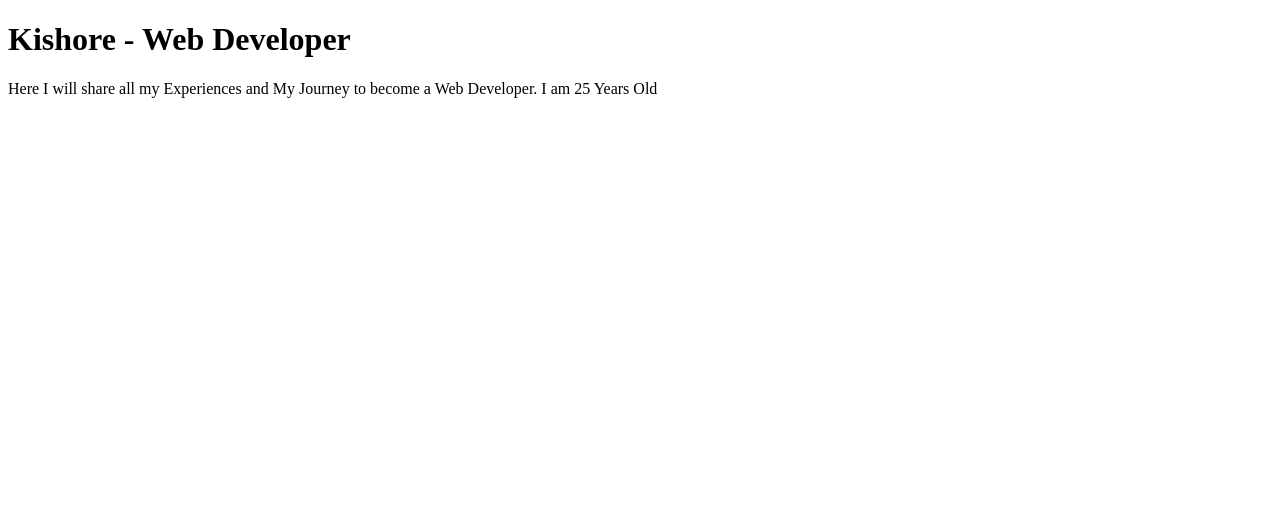
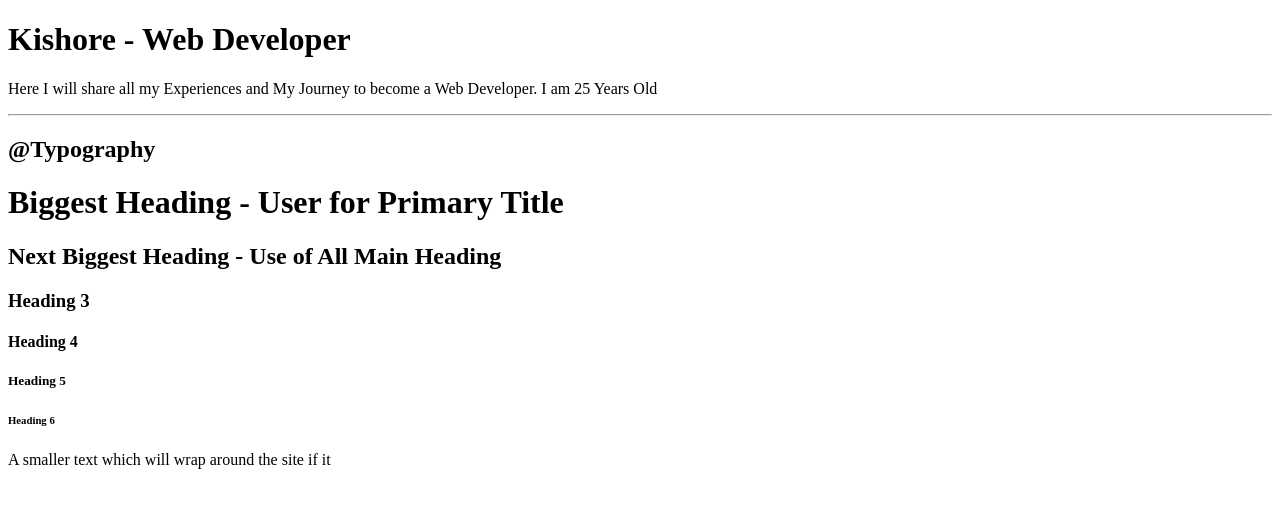
Before and after one commit to KishoreBabu420/kishore-portfolio, a plain HTML site: page index.html in a window 1280 px wide. Drawn offline with Linux system fonts and the light colour scheme.

Commit message:
Update index.html

```diff
--- a/index.html
+++ b/index.html
@@ -12,5 +12,14 @@
       Here I will share all my Experiences and My Journey to become a Web
       Developer. I am 25 Years Old
     </p>
+    <hr />
+    <h2>@Typography</h2>
+    <h1>Biggest Heading - User for Primary Title</h1>
+    <h2>Next Biggest Heading - Use of All Main Heading</h2>
+    <h3>Heading 3</h3>
+    <h4>Heading 4</h4>
+    <h5>Heading 5</h5>
+    <h6>Heading 6</h6>
+    <p>A smaller text which will wrap around the site if it</p>
   </body>
 </html>
```
